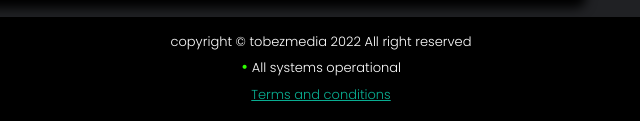
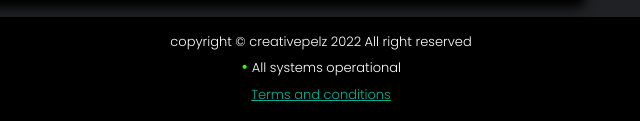
Before and after one commit to Yurex12/creativepelz, a plain HTML site: page contact.html in a window 1280 px wide. Shown: the part 1636-1757 px from the top of the page, 319-959 px from the left. Drawn offline with nearby package versions, Linux system fonts and the light colour scheme; a web font is replaced by a local one.

Commit message:
Update contact.html

```diff
--- a/contact.html
+++ b/contact.html
@@ -189,7 +189,7 @@ And don’t worry, if you have a specific colour you want us to use or must use,
 
     <footer>
     <div class="container">
-        <p class="align">copyright &copy; tobezmedia 2022 All right reserved</p>
+        <p class="align">copyright &copy; creativepelz 2022 All right reserved</p>
         <p class="align"> <span class="fw">•</span> All systems operational</p>
          <a href="terms.html "class="align">Terms and conditions</a>
     </div>
```
